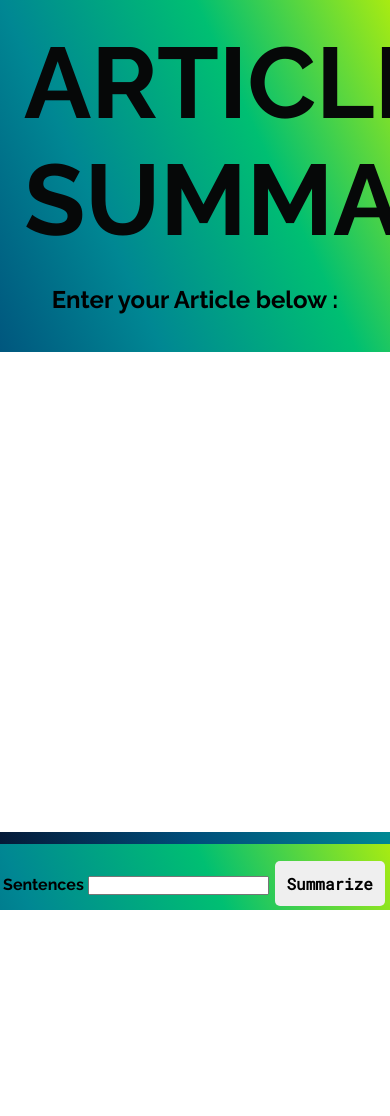
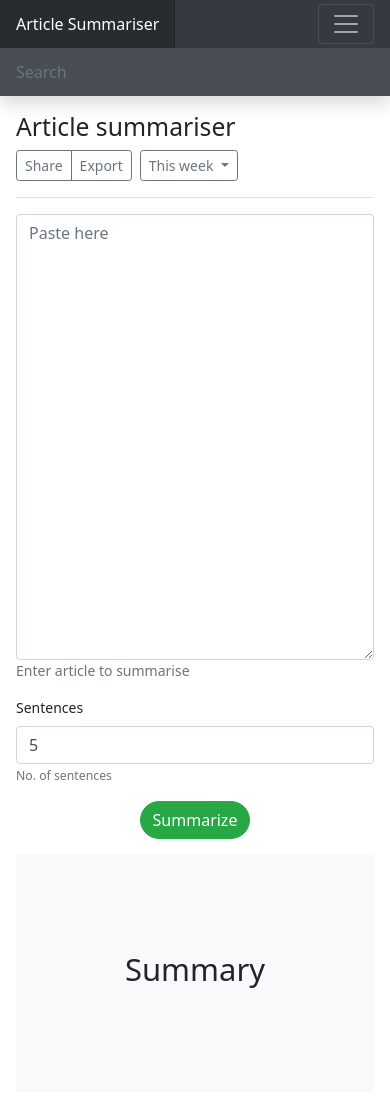
Before and after one commit to 14Emanuel/Text-Summarizer---Spacy, a Flask app: page / in a window 390 px wide; the page is wider, and only the part inside the window is pictured. Before the commit the page ends 910 px from the top of that part, so only its background shows below. Run offline with Flask 2, Linux system fonts and the light colour scheme; some libraries are stand-ins or nearby versions.

Commit message:
changed UI

```diff
--- a/app.py
+++ b/app.py
@@ -12,7 +12,12 @@ app = Flask(__name__, template_folder = 'template')
 #create our "home" route using the "housingprice.html" page
 @app.route('/')
 def home():
-    return render_template('input.html')
+
+    context={
+        'sentences': 5,
+        'summary':2,
+    }
+    return render_template('base.html',context=context)
 
 #Set a post method to yield predictions on page
 @app.route('/predict', methods = ['POST'])
@@ -20,7 +25,6 @@ def home():
 def predict():
     document =request.form["content"]  #fetching text from html form
     num = request.form["sentences"]  #fetching text from html form
-    print(num)
     #Load English into Spacy
     nlp = spacy.load("en_core_web_sm")
     document = nlp(document)
@@ -62,7 +66,7 @@ def predict():
     summary= ''.join(final_sentences)
 
     # return summary
-    return render_template('output.html', summary=summary)
+    return summary
     # print(summarise(text))
 
 #Run app
--- /dev/null
+++ b/static/main.css
@@ -0,0 +1,145 @@
+html {
+    scroll-behavior: smooth;
+}
+
+.bd-placeholder-img {
+    font-size: 1.125rem;
+    text-anchor: middle;
+    -webkit-user-select: none;
+    -moz-user-select: none;
+    -ms-user-select: none;
+    user-select: none;
+}
+
+@media (min-width: 768px) {
+    .bd-placeholder-img-lg {
+        font-size: 3.5rem;
+    }
+}
+
+body {
+    font-size: .875rem;
+}
+
+.feather {
+    width: 16px;
+    height: 16px;
+    vertical-align: text-bottom;
+}
+
+/* Sidebar*/
+
+.sidebar {
+    position: fixed;
+    top: 0;
+    bottom: 0;
+    left: 0;
+    z-index: 100;
+    /* Behind the navbar */
+    padding: 48px 0 0;
+    /* Height of navbar */
+    box-shadow: inset -1px 0 0 rgba(0, 0, 0, .1);
+}
+
+@media (max-width: 767.98px) {
+    .sidebar {
+        top: 5rem;
+    }
+}
+
+.sidebar-sticky {
+    position: relative;
+    top: 0;
+    height: calc(100vh - 48px);
+    padding-top: .5rem;
+    overflow-x: hidden;
+    overflow-y: auto;
+    /* Scrollable contents if viewport is shorter than content. */
+}
+
+.sidebar .nav-link {
+    font-weight: 500;
+    color: #333;
+}
+
+.sidebar .nav-link .feather {
+    margin-right: 4px;
+    color: #727272;
+}
+
+.sidebar .nav-link.active {
+    color: #007bff;
+}
+
+.sidebar .nav-link:hover .feather,
+.sidebar .nav-link.active .feather {
+    color: inherit;
+}
+
+.sidebar-heading {
+    font-size: .75rem;
+    text-transform: uppercase;
+}
+
+/*Navbar*/
+.navbar-brand {
+    padding-top: .75rem;
+    padding-bottom: .75rem;
+    font-size: 1rem;
+    background-color: rgba(0, 0, 0, .25);
+    box-shadow: inset -1px 0 0 rgba(0, 0, 0, .25);
+}
+
+.navbar .navbar-toggler {
+    top: .25rem;
+    right: 1rem;
+}
+
+.navbar .form-control {
+    padding: .75rem 1rem;
+    border-width: 0;
+    border-radius: 0;
+}
+
+.form-control-dark {
+    color: #fff;
+    background-color: rgba(255, 255, 255, .1);
+    border-color: rgba(255, 255, 255, .1);
+}
+
+.form-control-dark:focus {
+    border-color: transparent;
+    box-shadow: 0 0 0 3px rgba(255, 255, 255, .25);
+}
+
+.loader {
+    width: 100px;
+    height: 100px;
+    border-radius: 50%;
+    border: 3px solid blue;
+    border-left: 3px solid white;
+    animation: loader 0.7s ease-in 0.1s infinite;
+}
+
+/* animations */
+@keyframes loader {
+    0% {
+        transform: rotate(0deg);
+    }
+
+    25% {
+        transform: rotate(90deg);
+    }
+
+    50% {
+        transform: rotate(180deg);
+    }
+
+    75% {
+        transform: rotate(270deg);
+    }
+
+    100% {
+        transform: rotate(360deg);
+    }
+}
--- /dev/null
+++ b/template/base.html
@@ -0,0 +1,197 @@
+<!doctype html>
+<html lang="en">
+
+<head>
+    <meta charset="utf-8">
+    <meta name="viewport" content="width=device-width, initial-scale=1">
+    <meta name="description" content="An article summarising tool">
+    <meta name="author" content="Puffy">
+    <title>Summariser</title>
+
+
+    <link rel="stylesheet" href="https://stackpath.bootstrapcdn.com/bootstrap/5.0.0-alpha1/css/bootstrap.min.css"
+        integrity="sha384-r4NyP46KrjDleawBgD5tp8Y7UzmLA05oM1iAEQ17CSuDqnUK2+k9luXQOfXJCJ4I" crossorigin="anonymous">
+    <script src="https://cdn.jsdelivr.net/npm/popper.js@1.16.0/dist/umd/popper.min.js"
+        integrity="sha384-Q6E9RHvbIyZFJoft+2mJbHaEWldlvI9IOYy5n3zV9zzTtmI3UksdQRVvoxMfooAo"
+        crossorigin="anonymous"></script>
+    <script src="https://stackpath.bootstrapcdn.com/bootstrap/5.0.0-alpha1/js/bootstrap.min.js"
+        integrity="sha384-oesi62hOLfzrys4LxRF63OJCXdXDipiYWBnvTl9Y9/TRlw5xlKIEHpNyvvDShgf/"
+        crossorigin="anonymous"></script>
+    <script src="https://code.jquery.com/jquery-3.5.1.min.js"></script>
+
+    <link rel="stylesheet" href="../static/main.css">
+</head>
+
+<body>
+
+    <nav class="navbar navbar-dark sticky-top bg-dark flex-md-nowrap p-0 shadow">
+        <a class="navbar-brand col-md-3 col-lg-2 mr-0 px-3" href="#">Article Summariser</a>
+        <button class="navbar-toggler position-absolute d-md-none collapsed" type="button" data-toggle="collapse"
+            data-target="#sidebarMenu" aria-controls="sidebarMenu" aria-expanded="false" aria-label="Toggle navigation">
+            <span class="navbar-toggler-icon"></span>
+        </button>
+        <input class="form-control form-control-dark w-100" type="text" placeholder="Search" aria-label="Search">
+
+    </nav>
+
+    <div class="container-fluid">
+        <div class="row">
+            <nav id="sidebarMenu" class="col-md-3 col-lg-2 d-md-block bg-light sidebar collapse">
+                <div class="position-sticky pt-3">
+                    <ul class="nav flex-column">
+                        <li class="nav-item">
+                            <a class="nav-link active" aria-current="page" href="#">
+                                <span data-feather="home"></span>
+                                Dashboard
+                            </a>
+                        </li>
+                        <li class="nav-item">
+                            <a class="nav-link" href="#">
+                                <span data-feather="file"></span>
+                                Orders
+                            </a>
+                        </li>
+                        <li class="nav-item">
+                            <a class="nav-link" href="#">
+                                <span data-feather="shopping-cart"></span>
+                                Products
+                            </a>
+                        </li>
+                        <li class="nav-item">
+                            <a class="nav-link" href="#">
+                                <span data-feather="users"></span>
+                                Customers
+                            </a>
+                        </li>
+                        <li class="nav-item">
+                            <a class="nav-link" href="#">
+                                <span data-feather="bar-chart-2"></span>
+                                Reports
+                            </a>
+                        </li>
+                        <li class="nav-item">
+                            <a class="nav-link" href="#">
+                                <span data-feather="layers"></span>
+                                Integrations
+                            </a>
+                        </li>
+                    </ul>
+
+                    <h6
+                        class="sidebar-heading d-flex justify-content-between align-items-center px-3 mt-4 mb-1 text-muted">
+                        <span>Saved reports</span>
+                        <a class="link-secondary" href="#" aria-label="Add a new report">
+                            <span data-feather="plus-circle"></span>
+                        </a>
+                    </h6>
+                    <ul class="nav flex-column mb-2">
+                        <li class="nav-item">
+                            <a class="nav-link" href="#">
+                                <span data-feather="file-text"></span>
+                                Current month
+                            </a>
+                        </li>
+                        <li class="nav-item">
+                            <a class="nav-link" href="#">
+                                <span data-feather="file-text"></span>
+                                Last quarter
+                            </a>
+                        </li>
+                        <li class="nav-item">
+                            <a class="nav-link" href="#">
+                                <span data-feather="file-text"></span>
+                                Social engagement
+                            </a>
+                        </li>
+                        <li class="nav-item">
+                            <a class="nav-link" href="#">
+                                <span data-feather="file-text"></span>
+                                Year-end sale
+                            </a>
+                        </li>
+                    </ul>
+                </div>
+            </nav>
+
+            <main class="col-md-9 ml-sm-auto col-lg-10 px-md-4">
+                <div
+                    class="d-flex justify-content-between flex-wrap flex-md-nowrap align-items-center pt-3 pb-2 mb-3 border-bottom">
+                    <h1 class="h2">Article summariser</h1>
+                    <div class="btn-toolbar mb-2 mb-md-0">
+                        <div class="btn-group mr-2">
+                            <button type="button" class="btn btn-sm btn-outline-secondary">Share</button>
+                            <button type="button" class="btn btn-sm btn-outline-secondary">Export</button>
+                        </div>
+                        <button type="button" class="btn btn-sm btn-outline-secondary dropdown-toggle">
+                            <span data-feather="calendar"></span>
+                            This week
+                        </button>
+                    </div>
+
+                </div>
+
+                <form action="#summary" id="form" method="post">
+                    <div class="form-floating mb-3">
+                        <textarea class="form-control" name="content" id="floatingTextarea2" rows="18"
+                            placeholder="Paste here" class="text-muted fs-3 fw-bold"></textarea>
+                        <label for="floatingTextarea2" class="text-muted">Enter article to summarise</label>
+
+                    </div>
+                    <div class="mb-3">
+                        <label for="sentences" class="form-label">Sentences</label>
+                        <input type="number" class="form-control" name="sentences" id="sentences"
+                            aria-describedby="numberHelpId" value={{context['sentences']}}>
+                        <small id="numberHelpId" class="form-text text-muted">No. of sentences</small>
+                    </div>
+                    <div class="text-center mb-3">
+                        <button class="btn btn-success rounded-pill btn-md" type="submit">Summarize</button>
+                    </div>
+                </form>
+
+                <div class="p-5 mb-4 bg-light rounded-3">
+                    <div class="container-fluid py-5 text-center">
+                        <h1 class="display-5 fw-bold">Summary</h1>
+                        <div class="loader mx-auto" style="display:none"></div>
+                        <div class="text-dark-50 summary"  id="summary">
+
+                        </div>
+
+
+                    </div>
+                </div>
+            </main>
+        </div>
+    </div>
+
+    <script>
+        $('#form').submit(function (event) {
+            document.querySelector('#summary').scrollIntoView({
+                behavior: 'smooth'
+              });
+            event.preventDefault();
+            var data = $('#form').serialize();
+            $.ajax({
+                type: "post",
+                url: "/predict",
+                data: data,
+            }).done(function (data) {
+                $('.summary').text(data);
+            }).fail(function (data) {
+                $('.summary').text('Please paste your article in the text box provided above to view the summary');
+            });
+
+        });
+
+    </script>
+
+    <script src="/docs/5.0/dist/js/bootstrap.bundle.min.js"
+        integrity="sha384-DBjhmceckmzwrnMMrjI7BvG2FmRuxQVaTfFYHgfnrdfqMhxKt445b7j3KBQLolRl"
+        crossorigin="anonymous"></script>
+
+
+    <script src="https://cdnjs.cloudflare.com/ajax/libs/feather-icons/4.24.1/feather.min.js"
+        integrity="sha384-EbSscX4STvYAC/DxHse8z5gEDaNiKAIGW+EpfzYTfQrgIlHywXXrM9SUIZ0BlyfF"
+        crossorigin="anonymous"></script>
+</body>
+
+</html>
--- a/template/input.html
+++ b/template/input.html
@@ -12,6 +12,7 @@
 <link rel="preconnect" href="https://fonts.gstatic.com">
 <link href="https://fonts.googleapis.com/css2?family=Raleway:wght@100;700&family=Roboto+Mono&display=swap" rel="stylesheet">
 <link rel="preconnect" href="https://fonts.gstatic.com">
+
 
 </head>
 <body>
```
